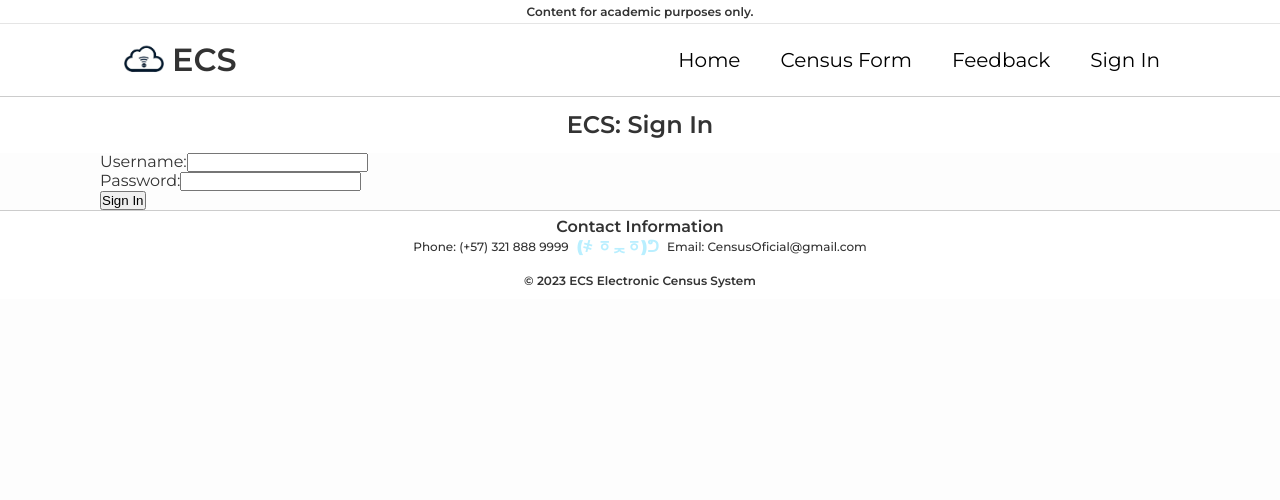
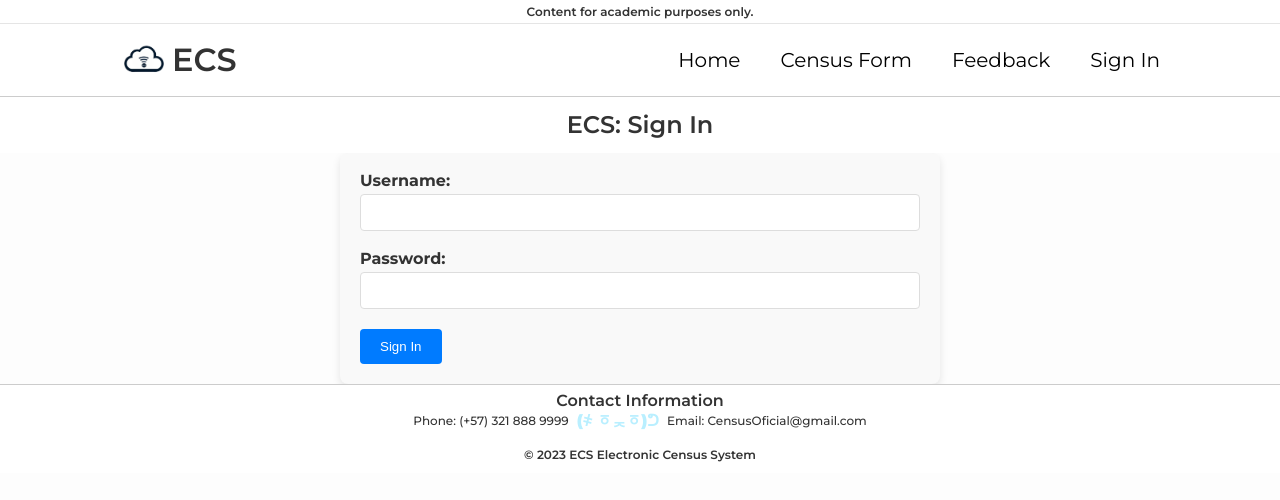
Before and after one commit to esteventorr/census-bolumbia-ui, an Angular app: page /signin in a window 1280 px wide. Shown: the top 500 px of the page. Built offline with nearby package versions, Linux system fonts and the light colour scheme.

Commit message:
Se edita el estilo del sign in

```diff
--- a/src/app/pages/feedback/feedback.component.html
+++ b/src/app/pages/feedback/feedback.component.html
@@ -1,5 +1,5 @@
 <div class="feedback">
-  <h2 class="feedback__title">Contribute to Our Progress</h2>
+  <h2 class="feedback__title" style="margin-bottom: 20px;">Contribute to Our Progress</h2>
   <p class="feedback__description">
     As the Republic of Bolumbia embraces the innovative Electronic Census System
     (ECS), we invite our citizens to play a pivotal role in this transformation.
--- a/src/app/pages/signin/signin.component.html
+++ b/src/app/pages/signin/signin.component.html
@@ -1,11 +1,11 @@
-<form [formGroup]="loginForm" (ngSubmit)="onSubmit()">
-  <div>
-    <label for="username">Username:</label>
-    <input type="text" formControlName="username" id="username">
+<form [formGroup]="loginForm" (ngSubmit)="onSubmit()" class="login-form">
+  <div class="login-form__group">
+    <label for="username" class="login-form__label">Username:</label>
+    <input type="text" formControlName="username" id="username" class="login-form__input">
   </div>
-  <div>
-    <label for="password">Password:</label>
-    <input type="password" formControlName="password" id="password">
+  <div class="login-form__group">
+    <label for="password" class="login-form__label">Password:</label>
+    <input type="password" formControlName="password" id="password" class="login-form__input">
   </div>
-  <button type="submit">Sign In</button>
+  <button type="submit" class="login-form__submit-button">Sign In</button>
 </form>
--- a/src/app/pages/signin/signin.component.scss
+++ b/src/app/pages/signin/signin.component.scss
@@ -0,0 +1,46 @@
+.login-form {
+    max-width: 600px;
+    margin: 0 auto;
+    padding: 20px;
+    background-color: #f9f9f9;
+    border-radius: 8px;
+    box-shadow: 0 4px 8px rgba(0, 0, 0, 0.1);
+
+    &__group {
+      display: flex;
+      flex-direction: column;
+      margin-bottom: 20px;
+    }
+
+    &__label {
+      font-weight: bold;
+      margin-bottom: 5px;
+      color: #333;
+    }
+
+    &__input {
+      padding: 10px;
+      border: 1px solid #ddd;
+      border-radius: 4px;
+
+      &:focus {
+        outline: 2px solid #007bff;
+      }
+    }
+
+    &__submit-button {
+      background-color: #007bff;
+      color: white;
+      padding: 10px 20px;
+      border: none;
+      border-radius: 4px;
+      cursor: pointer;
+      transition: background-color 0.3s ease;
+
+
+
+      &:hover {
+        background-color: #0056b3;
+      }
+    }
+  }
```
